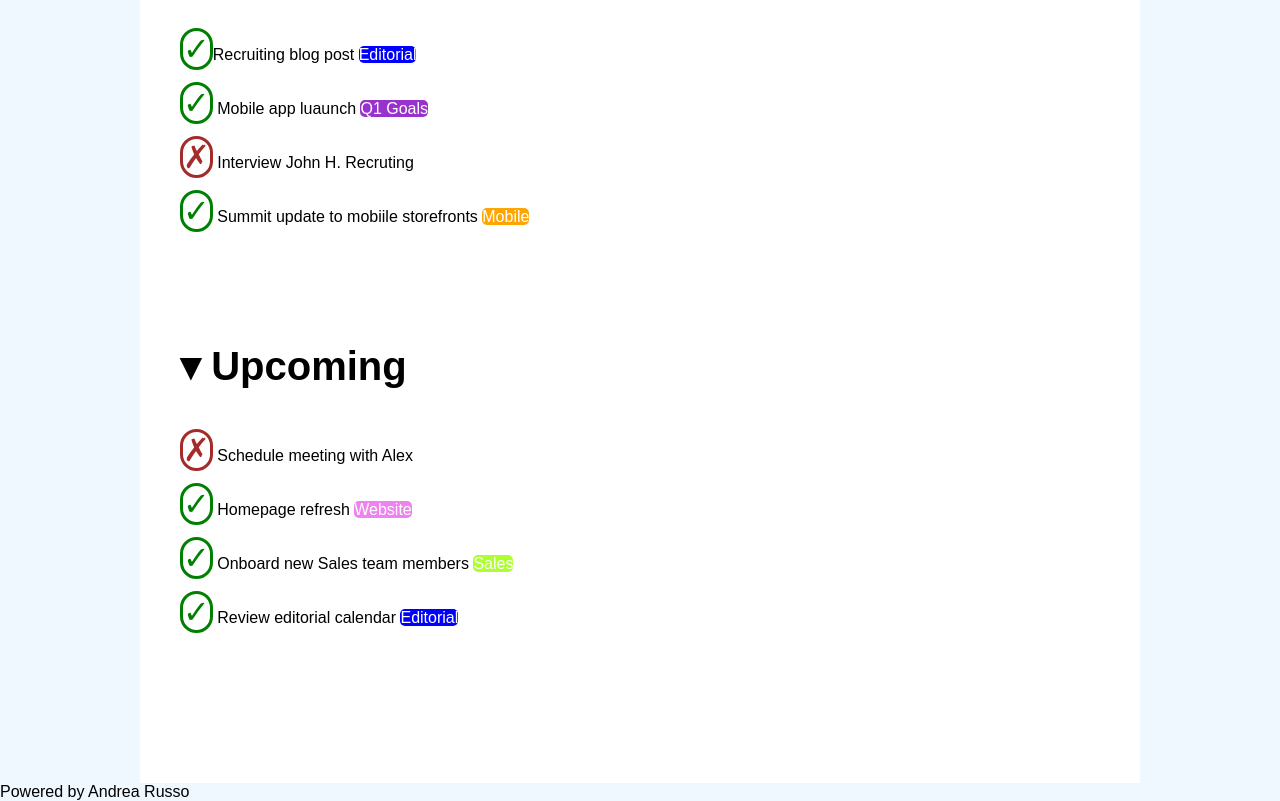
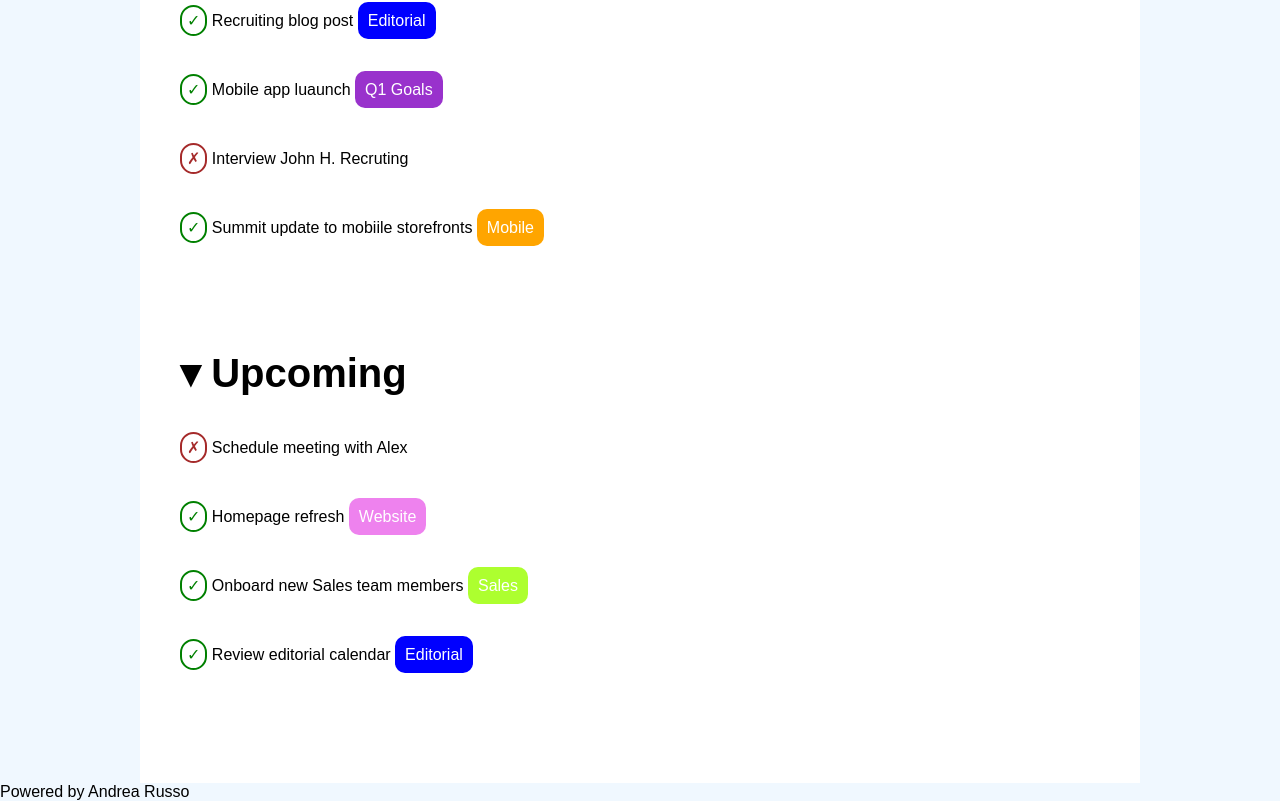
Before and after one commit to Andrearusso94/html-css-toboolist, a plain HTML site: page index.html in a window 1280 px wide. Shown: the part 606-1407 px from the top of the page. Drawn offline with Linux system fonts and the light colour scheme.

Commit message:
add border/padding chek/cross and text mark

```diff
--- a/assets/css/style.css
+++ b/assets/css/style.css
@@ -61,22 +61,24 @@ h1{
 }
 
 .check{
-    font-size: 2rem;
+    font-size: 1rem;
     color:green;
     height: 50px;
     width: 50px;
-    border: 3px solid;
+    border: 2px solid;
     border-radius: 70px;
     border-color: green;
+    padding: 5px;
 }
 .cross{
-    font-size: 2rem;
+    font-size: 1rem;
     color:brown;
     height: 50px;
     width: 50px;
-    border: 3px solid;
+    border: 2px solid;
     border-radius: 70px;
     border-color: brown;
+    padding: 5px;
 }
 
 
@@ -85,7 +87,8 @@ h1{
     color: white;
     height: 100px;
     width: 150px;
-    border-radius: 5px;
+    border-radius: 10px;
+    padding: 10px;
 
 }
 .qgoals{
@@ -93,33 +96,38 @@ h1{
     color: white;
     height: 100px;
     width: 150px;
-    border-radius: 5px;
+    border-radius: 10px;
+    padding: 10px;
 }
 .recruiting{
     background-color:mediumseagreen ;
     color: white;
     height: 100px;
     width: 150px;
-    border-radius: 5px;
+    border-radius: 10px;
+    padding: 10px;
 }
 .mobile{
     background-color: orange;
     color: white;
     height: 100px;
     width: 150px;
-    border-radius: 5px;
+    border-radius: 10px;
+    padding: 10px;
 }
 .website{
     background-color: violet;
     color: white;
     height: 100px;
     width: 150px;
-    border-radius: 5px;
+    border-radius: 10px;
+    padding: 10px;
 }
 .sales{
     background-color: greenyellow;
     color: white;
     height: 100px;
     width: 150px;
-    border-radius: 5px;
+    border-radius: 10px;
+    padding: 10px;
 }
--- a/index.html
+++ b/index.html
@@ -27,16 +27,16 @@
         </div>
         <div class="list-today">
             <h1>&dtrif; Today</h1>
-            <p> <span class="check">&check;</span>Recruiting blog post <span class="editorial">Editorial</span></p>
-            <p> <span class="check">&check;</span> Mobile app luaunch <span class="qgoals">Q1 Goals</span></p>
-            <p> <span class="cross">&cross;</span> Interview John H. <span class="recruting">Recruting</span></p>
+            <p> <span class="check">&check;</span> Recruiting blog post <span class="editorial">Editorial</span></p><br>
+            <p> <span class="check">&check;</span> Mobile app luaunch <span class="qgoals">Q1 Goals</span></p><br>
+            <p> <span class="cross">&cross;</span> Interview John H. <span class="recruting">Recruting</span></p><br>
             <p> <span class="check">&check;</span> Summit update to mobiile storefronts <span class="mobile">Mobile</span></p>
         </div>
         <div class="list-upcoming">
             <h1>&dtrif; Upcoming</h1>
-            <p> <span class="cross">&cross;</span> Schedule meeting with Alex</p>
-            <p> <span class="check">&check;</span> Homepage refresh <span class="website">Website</span></p>
-            <p> <span class="check">&check;</span> Onboard new Sales team members <span class="sales">Sales</span></p>
+            <p> <span class="cross">&cross;</span> Schedule meeting with Alex</p> <br>
+            <p> <span class="check">&check;</span> Homepage refresh <span class="website">Website</span></p><br>
+            <p> <span class="check">&check;</span> Onboard new Sales team members <span class="sales">Sales</span></p><br>
             <p> <span class="check">&check;</span> Review editorial calendar <span class="editorial">Editorial</span></p>
         </div>
     </div>
```
